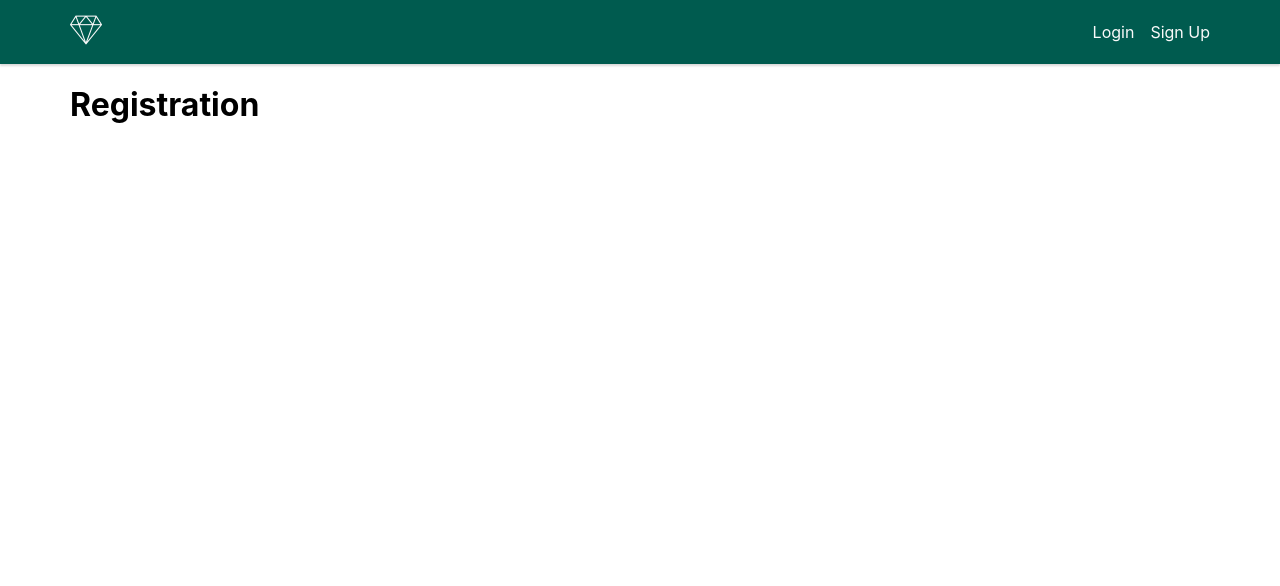
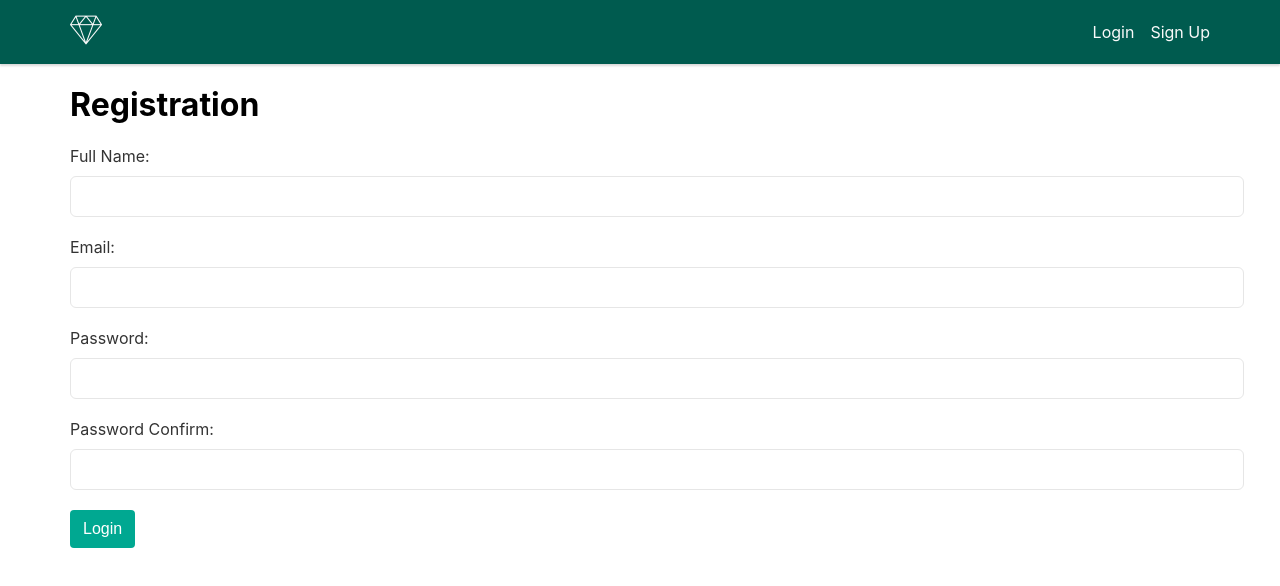
Before and after one commit to bubeha/link-checker-react, a React (Create React App) app: page /registration in a window 1280 px wide. Shown: the top 586 px of the page. Built offline with nearby package versions, Linux system fonts and the light colour scheme.

Commit message:
update login and registration pages

```diff
--- a/src/components/App/App.tsx
+++ b/src/components/App/App.tsx
@@ -4,18 +4,29 @@ import WelcomePage from '../../pages/WelcomePage';
 import NavBar from "../NavBar";
 import LoginPage from "../../pages/auth/LoginPage";
 import RegistrationPage from "../../pages/auth/RegistrationPage";
+import { Provider } from 'react-redux';
+import { createStore } from 'redux';
+import rootReducer from '../../stores/reducers';
+import { devToolsEnhancer } from 'redux-devtools-extension';
+
+const store = createStore(
+  rootReducer,
+  devToolsEnhancer({}),
+);
 
 const App: React.FC = () => {
   return (
     <BrowserRouter>
+      <Provider store={store}>
         <NavBar/>
         <div className="container">
           <Switch>
             <Route component={WelcomePage} path="/" exact/>
             <Route component={LoginPage} path="/login"/>
-          <Route component={RegistrationPage} path="/registration" />
+            <Route component={RegistrationPage} path="/registration"/>
           </Switch>
         </div>
+      </Provider>
     </BrowserRouter>
   );
 };
--- /dev/null
+++ b/src/models/User.ts
@@ -0,0 +1,4 @@
+export default interface User {
+  id: string;
+  name: string;
+}
--- a/src/pages/auth/LoginPage.tsx
+++ b/src/pages/auth/LoginPage.tsx
@@ -1,9 +1,48 @@
 import React from "react";
 
-const LoginPage: React.FC = () => (
-  <div>
-    <h1>Login</h1>
-  </div>
-);
+const LoginPage: React.FC = () => {
+
+  return (
+    <div>
+      <h1>Login</h1>
+      <form className="form">
+        <div className="form__group">
+          <label
+            htmlFor="email"
+            className="form__label"
+          >
+            Email
+          </label>
+          <input
+            id="email"
+            type="email"
+            name="email"
+            className="form__input"
+            required
+          />
+        </div>
+        <div className="form__group">
+          <label
+            htmlFor="password"
+            className="form__label"
+          >
+            Password
+          </label>
+          <input
+            id="password"
+            name="password"
+            className="form__input"
+            required
+          />
+        </div>
+        <button
+          className="btn btn--primary"
+        >
+          Login
+        </button>
+      </form>
+    </div>
+  )
+};
 
 export default LoginPage;
--- a/src/pages/auth/RegistrationPage.tsx
+++ b/src/pages/auth/RegistrationPage.tsx
@@ -3,6 +3,70 @@ import React from "react";
 const RegistrationPage: React.FC = () => (
   <div>
     <h1>Registration</h1>
+    <form className="form">
+      <div className="form__group">
+        <label
+          htmlFor="full_name"
+          className="form__label"
+        >
+          Full Name:
+        </label>
+        <input
+          id="full_name"
+          name="full_name"
+          className="form__input"
+          required
+        />
+      </div>
+      <div className="form__group">
+        <label
+          htmlFor="email"
+          className="form__label"
+        >
+          Email:
+        </label>
+        <input
+          id="email"
+          type="email"
+          name="email"
+          className="form__input"
+          required
+        />
+      </div>
+      <div className="form__group">
+        <label
+          htmlFor="password"
+          className="form__label"
+        >
+          Password:
+        </label>
+        <input
+          id="password"
+          name="password"
+          className="form__input"
+          required
+        />
+      </div>
+      <div className="form__group">
+        <label
+          htmlFor="password_confirm"
+          className="form__label"
+        >
+          Password Confirm:
+        </label>
+        <input
+          id="password_confirm"
+          name="password_confirm"
+          className="form__input"
+          required
+        />
+      </div>
+      <button
+        className="btn btn--primary"
+      >
+        Login
+      </button>
+    </form>
   </div>
 );
 
--- /dev/null
+++ b/src/stores/actions/index.ts
@@ -0,0 +1,6 @@
+import Auth from '../../models/Auth'
+
+export const login = (auth: Auth) => ({
+  type: 'LOGIN',
+  auth: auth,
+});
--- /dev/null
+++ b/src/stores/constants/auth.ts
@@ -0,0 +1 @@
+export const LOGIN = 'LOGIN';
--- /dev/null
+++ b/src/stores/reducers/auth.ts
@@ -0,0 +1,17 @@
+import { Action } from 'redux';
+import { LOGIN } from '../constants/auth';
+
+const auth = (state = [], action: Action) => {
+  switch (action.type) {
+    case LOGIN:
+      console.log(state);
+
+      return [
+        ...state
+      ];
+    default:
+      return state;
+  }
+};
+
+export default auth;
--- /dev/null
+++ b/src/stores/reducers/index.ts
@@ -0,0 +1,6 @@
+import { combineReducers }  from 'redux';
+import auth from './auth';
+
+export default combineReducers({
+  auth,
+});
--- /dev/null
+++ b/src/styles/components/_buttons.scss
@@ -0,0 +1,24 @@
+.btn {
+  display: inline-block;
+  font-weight: 400;
+  text-align: center;
+  white-space: nowrap;
+  vertical-align: middle;
+  user-select: none;
+  border: 1px solid transparent;
+  padding: .375rem .75rem;
+  line-height: 1.5;
+  @include rem(font-size, 16px);
+  @include rem(border-radius, 4px);
+  cursor: pointer;
+  transition: color .15s ease-in-out, background-color .15s ease-in-out;
+
+  &--primary {
+    background-color: lighten($header-color, 15%);
+    color: #fff;
+
+    &:hover {
+      background-color: $header-color;
+    }
+  }
+}
--- /dev/null
+++ b/src/styles/components/_form.scss
@@ -0,0 +1,27 @@
+.form {
+  color: #333;
+
+  &__group {
+    @include rem(margin-bottom, 20px);
+  }
+
+  &__label {
+    display: inline-block;
+    @include rem(margin-bottom, 10px)
+  }
+
+  &__input {
+    width: 100%;
+    @include rem(padding, 12px, 16px);
+    @include rem(border-radius, 6px);
+    border: 1px solid #E6E6E6;
+    transition: all 0.35s ease-in;
+    box-shadow: 0 2px 2px 0 transparent;
+
+    &:active,
+    &:focus {
+      outline: none;
+      box-shadow: 0 2px 2px 0 rgba(darken(#E6E6E6, 30%), 0.15);
+    }
+  }
+}
--- a/src/styles/index.scss
+++ b/src/styles/index.scss
@@ -6,3 +6,5 @@
 
 @import "components/navbar";
 @import "components/nav";
+@import "components/form";
+@import "components/buttons";
```
Also changed, not shown: src/models/Auth.ts (added, +7 -0 lines). Lines whose indentation alone changed are shown as unchanged.
